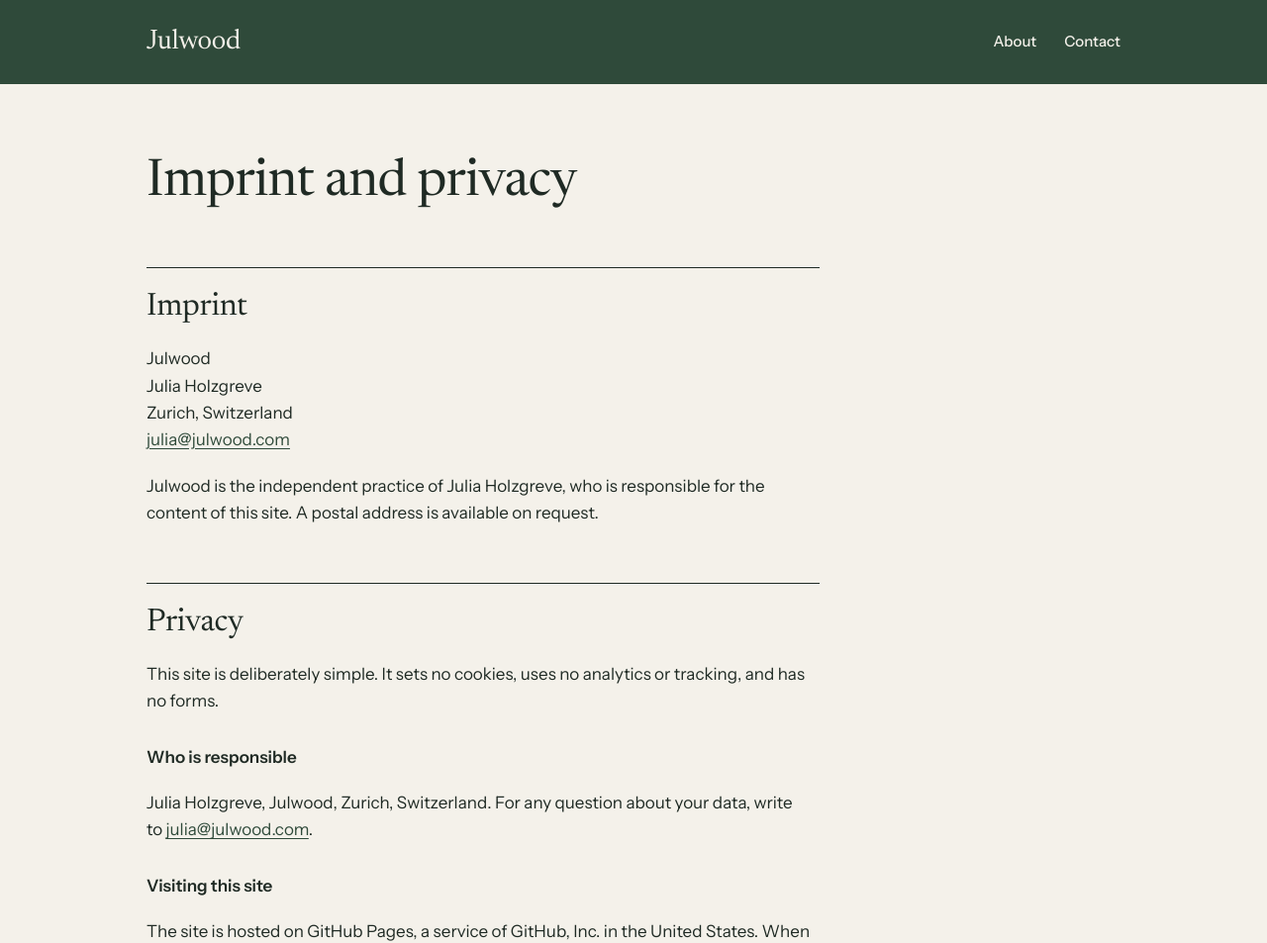
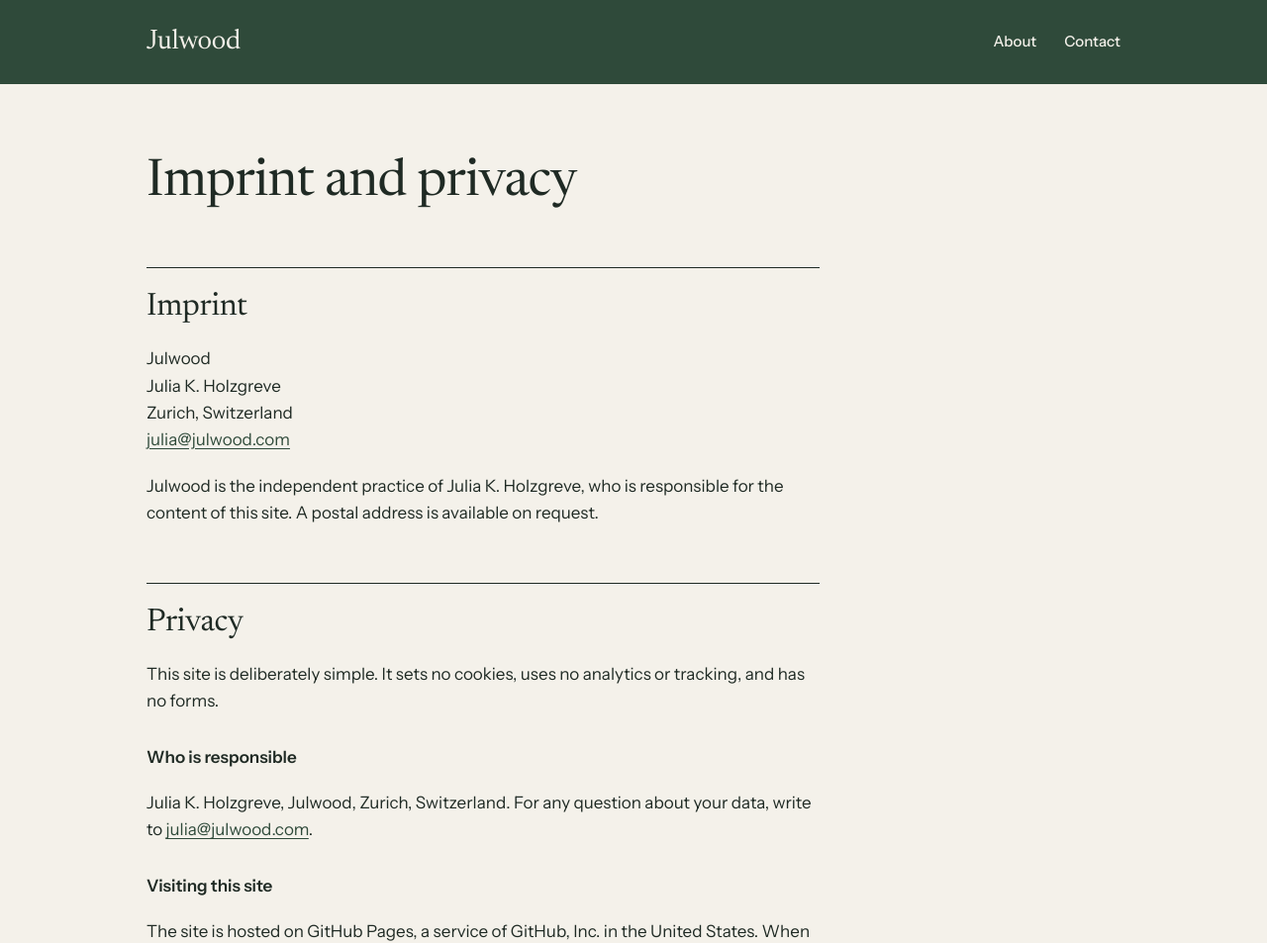
Before and after one commit to jholzgreve/julwood-website, a plain HTML site: page imprint/index.html in a window 1280 px wide. Shown: the top 953 px of the page at 99% size. Drawn offline with Linux system fonts and the light colour scheme.

Commit message:
Write the name as Julia K. Holzgreve throughout
Matches the business card. Updated on the home page, the imprint and
privacy page, and the page descriptions.

Co-Authored-By: Claude Fable 5.2 <noreply@anthropic.com>
Claude-Session: https://claude.ai/code/session_01YM967oQEjdgy4AQ9hH1UX9

```diff
--- a/imprint/index.html
+++ b/imprint/index.html
@@ -35,11 +35,11 @@
     <h2 id="imprint-title">Imprint</h2>
     <address>
       Julwood<br>
-      Julia Holzgreve<br>
+      Julia K. Holzgreve<br>
       Zurich, Switzerland<br>
       <a href="mailto:julia@julwood.com">julia@julwood.com</a>
     </address>
-    <p>Julwood is the independent practice of Julia Holzgreve, who is responsible for the content of this site. A postal address is available on request.</p>
+    <p>Julwood is the independent practice of Julia K. Holzgreve, who is responsible for the content of this site. A postal address is available on request.</p>
   </section>
 
   <section aria-labelledby="privacy-title">
@@ -47,7 +47,7 @@
     <p>This site is deliberately simple. It sets no cookies, uses no analytics or tracking, and has no forms.</p>
 
     <h3>Who is responsible</h3>
-    <p>Julia Holzgreve, Julwood, Zurich, Switzerland. For any question about your data, write to <a href="mailto:julia@julwood.com">julia@julwood.com</a>.</p>
+    <p>Julia K. Holzgreve, Julwood, Zurich, Switzerland. For any question about your data, write to <a href="mailto:julia@julwood.com">julia@julwood.com</a>.</p>
 
     <h3>Visiting this site</h3>
     <p>The site is hosted on GitHub Pages, a service of GitHub, Inc. in the United States. When you open a page, GitHub's servers process your IP address and technical details of the request, such as the date, time and browser type, in order to deliver the page and keep the service secure. This means the data is transferred to the United States. GitHub states that it complies with the Swiss-U.S. and EU-U.S. Data Privacy Frameworks. I have no access to these logs and do not use them. Details are in <a href="https://docs.github.com/en/site-policy/privacy-policies/github-general-privacy-statement" rel="noopener">GitHub's privacy statement</a>.</p>
@@ -72,7 +72,7 @@
 <footer class="legal-foot">
   <div class="wrap">
     <div class="site-footer-inner" style="border-top: 0">
-      <span>© 2026 Julwood, Julia Holzgreve</span>
+      <span>© 2026 Julwood, Julia K. Holzgreve</span>
       <span>Zurich, Switzerland</span>
       <a href="../">Back to julwood.com</a>
     </div>
```
Also changed, not shown: index.html (+5 -5 lines), 1 other file.
